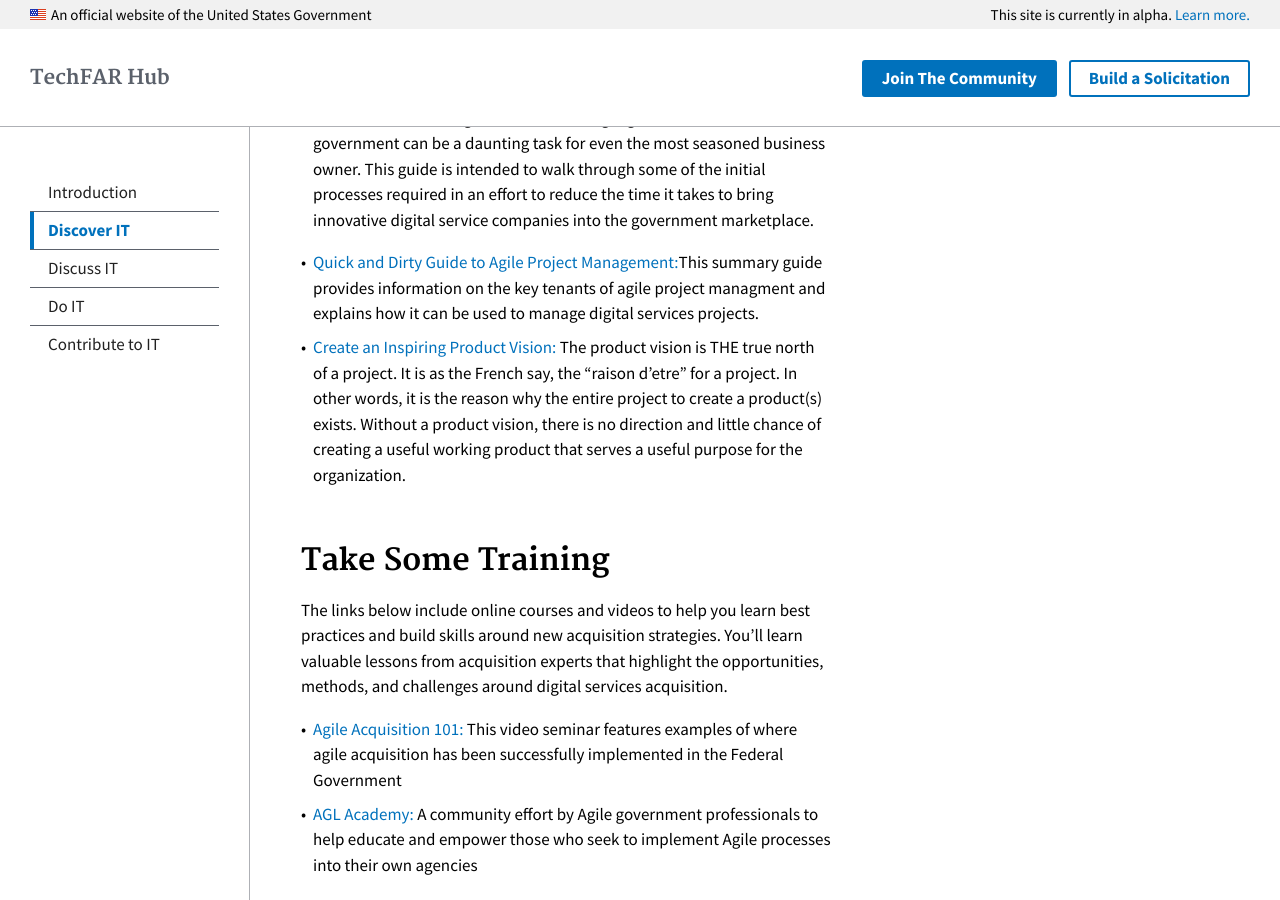
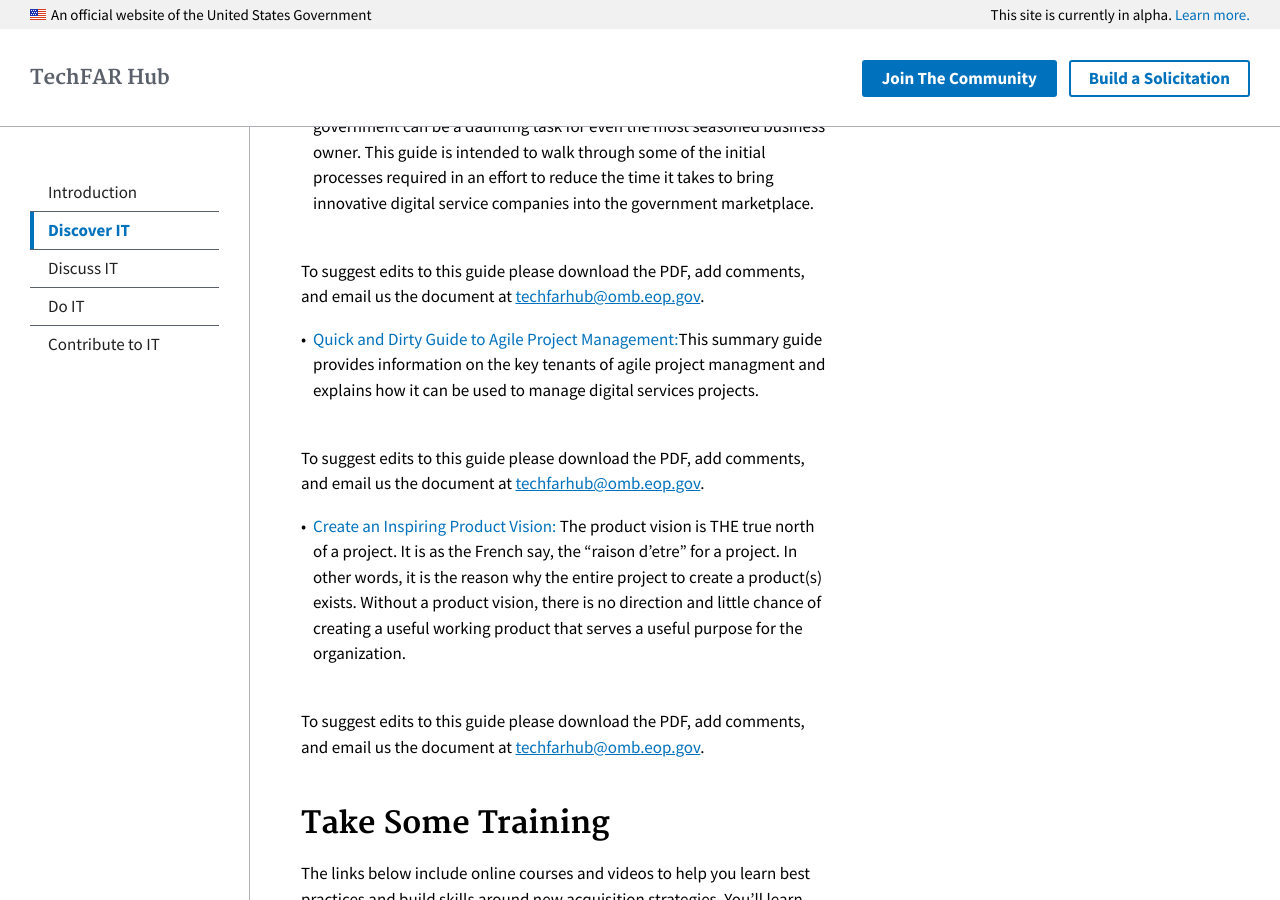
Before and after one commit to usds/techfar-hub, a Jekyll site: the page built from _topics/1_discover-it.md, in a window 1280 px wide and 900 px high, scrolled down 857 px. Built offline with Jekyll 4.4.1, drawn with Linux system fonts in a browser that asks for light colours.

Commit message:
Update 1_discover-it.md

```diff
--- a/_topics/1_discover-it.md
+++ b/_topics/1_discover-it.md
@@ -20,8 +20,15 @@ These Procurement Field Guides are intended to help participants in the governme
 
 - [Finding Opportunities and Providing Services to the Federal Government:](https://techfarhub.cio.gov/assets/files/ContractorHowToGuide_I_1.pdf){:target="_blank"} Knowing how to start selling digital services to the federal government can be a daunting task for even the most seasoned business owner. This guide is intended to walk through some of the initial processes required in an effort to reduce the time it takes to bring innovative digital service companies into the government marketplace.
 
+To suggest edits to this guide please download the PDF, add comments, and email us the document at [techfarhub@omb.eop.gov](mailto:techfarhub@omb.eop.gov).
+
 - [Quick and Dirty Guide to Agile Project Management:](https://techfarhub.cio.gov/assets/files/Quick and Dirty Skinny on Agile Software Development-I2.pdf){:target="_blank"}This summary guide provides information on the key tenants of agile project managment and explains how it can be used to manage digital services projects.
+
+To suggest edits to this guide please download the PDF, add comments, and email us the document at [techfarhub@omb.eop.gov](mailto:techfarhub@omb.eop.gov).
+
 - [Create an Inspiring Product Vision:](https://techfarhub.cio.gov/assets/files/CreateAnInspritingProductVisionF.pdf){:target="_blank"} The product vision is THE true north of a project. It is as the French say, the “raison d’etre” for a project. In other words, it is the reason why the entire project to create a product(s) exists. Without a product vision, there is no direction and little chance of creating a useful working product that serves a useful purpose for the organization.
+
+To suggest edits to this guide please download the PDF, add comments, and email us the document at [techfarhub@omb.eop.gov](mailto:techfarhub@omb.eop.gov).
 
 ## Take Some Training
 
```
